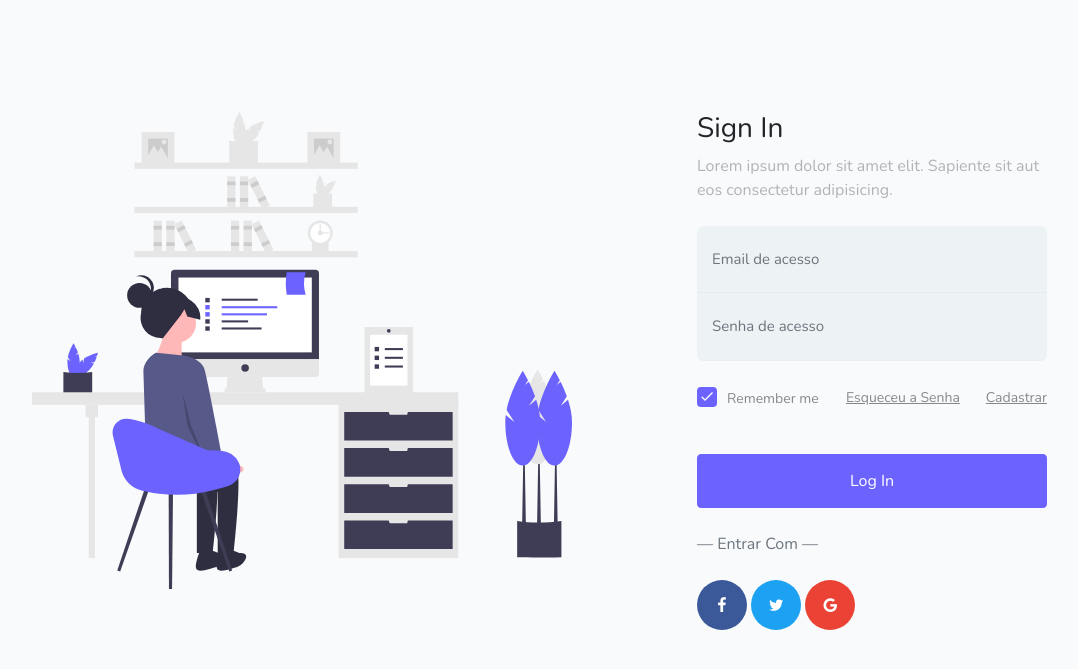
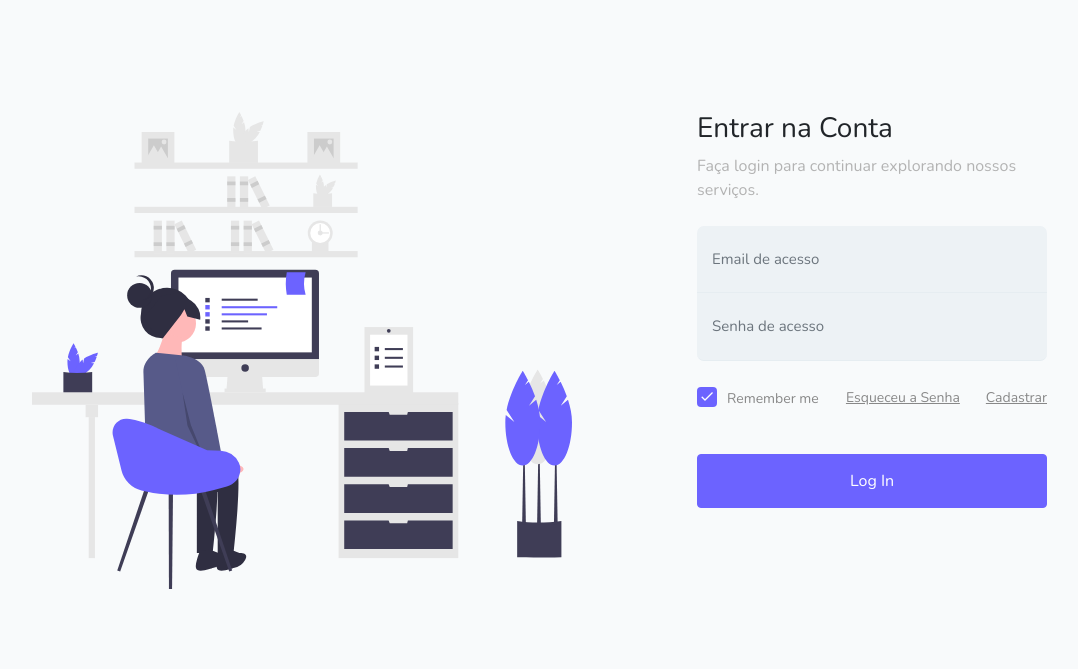
Before and after one commit to Luissgcz/php-user-management, a PHP site: page /MVC/ in a window 1280 px wide. Shown: the top 669 px of the page, without its empty margins (95-1173 px from the left). Run offline with PHP 8.4, Linux system fonts and the light colour scheme; data that the repository does not hold is empty; some web fonts are replaced.

Commit message:
Correção Controller

```diff
--- a/app/adms/Views/login/login.php
+++ b/app/adms/Views/login/login.php
@@ -32,8 +32,8 @@ if (isset($_SESSION['error'])) {
                     <div class="row justify-content-center">
                         <div class="col-md-8">
                             <div class="mb-4">
-                                <h3>Sign In</h3>
-                                <p class="mb-4">Lorem ipsum dolor sit amet elit. Sapiente sit aut eos consectetur adipisicing.</p>
+                                <h3>Entrar na Conta</h3>
+                                <p class="mb-4">Faça login para continuar explorando nossos serviços.</p>
                             </div>
                             <form action="#" method="POST">
                                 <input type="hidden" name="csfr_tokens" value="<?php echo CSFRHelper::generateCSFRToken('form_login'); ?>">
@@ -74,19 +74,6 @@ if (isset($_SESSION['error'])) {
 
                                 <input type="submit" value="Log In" class="btn btn-block btn-primary">
 
-                                <span class="d-block text-left my-4 text-muted">&mdash; Entrar Com &mdash;</span>
-
-                                <div class="social-login">
-                                    <a href="#" class="facebook">
-                                        <span class="icon-facebook mr-3"></span>
-                                    </a>
-                                    <a href="#" class="twitter">
-                                        <span class="icon-twitter mr-3"></span>
-                                    </a>
-                                    <a href="#" class="google">
-                                        <span class="icon-google mr-3"></span>
-                                    </a>
-                                </div>
                             </form>
                         </div>
                     </div>
--- a/app/adms/Views/partials/head.php
+++ b/app/adms/Views/partials/head.php
@@ -1,7 +1,9 @@
 <meta charset="utf-8" />
 <meta name="viewport" content="width=device-width, initial-scale=1, shrink-to-fit=no" />
 
-<!-- CSS: Bootstrap, icons, seu CSS -->
+
+<link rel="shortcut icon" href="<?php echo $_ENV['APP_DOMAIN']; ?>/public/adms/images/icon/favicon.ico" type="image/x-icon">
+
 <link href="https://cdn.jsdelivr.net/npm/bootstrap@5.3.0/dist/css/bootstrap.min.css" rel="stylesheet" />
 <link href="https://cdn.jsdelivr.net/npm/bootstrap-icons@1.10.5/font/bootstrap-icons.css" rel="stylesheet" />
 <link href="https://cdn.jsdelivr.net/npm/boxicons@latest/css/boxicons.min.css" rel="stylesheet" />
--- a/app/adms/Views/users/viewUser.php
+++ b/app/adms/Views/users/viewUser.php
@@ -23,11 +23,11 @@ if (!empty($this->data['user'])) {
 }
 ?>
 
-<div class="container-fluid min-vh-100 py-4">
+<div class="container-fluid py-4">
     <div class="row justify-content-center">
         <div class="col-12">
             <div class="card shadow">
-                <div class="card-header bg-primary text-white text-center">
+                <div class="card-header custom-header">
                     <h4 class="mb-0">Perfil do Usuário</h4>
                 </div>
 
--- a/public/adms/css/main/main.css
+++ b/public/adms/css/main/main.css
@@ -34,8 +34,82 @@ body {
   font-size: var(--normal-font-size);
   transition: 0.5s;
 }
+
+.btn {
+  background-color: var(--first-color);
+  color: var(--background-color);
+}
+
+.btn:hover {
+  background-color: var(--first-color-dark);
+  color: var(--background-color);
+}
+
+.form-select {
+  border-color: var(--first-color);
+}
+
+.form-select:focus {
+  border-color: var(--first-color-light);
+  box-shadow: 0 0 0 0.25rem rgba(108, 99, 255, 0.25); /* ajustar para sua cor */
+  outline: 0;
+}
+
+input.form-control:focus,
+textarea.form-control:focus,
+select.form-select:focus {
+  border-color: var(--first-color-light);
+  box-shadow: 0 0 0 0.25rem rgba(108, 99, 255, 0.25); /* ajuste conforme sua cor */
+  outline: 0;
+}
+
+.card {
+  border: 1px solid var(--first-color);
+  box-shadow: 0 0 0.5rem rgba(108, 99, 255, 0.25); /* sombra suave com cor do tema */
+  border-radius: 0.5rem;
+}
+.container-fluid {
+  overflow-x: hidden;
+}
+
+/* Previne que o card exceda a largura do pai */
+.card {
+  width: 100%;
+  overflow-x: hidden;
+  box-sizing: border-box;
+}
+
+/* Faz o header se ajustar perfeitamente */
+.card-header {
+  width: 100%;
+  box-sizing: border-box;
+  padding: 1rem;
+  background-color: var(--first-color);
+  color: var(--background-color);
+  text-align: center;
+}
+
+/* Estilo de sombra e borda padrão para manter consistência */
+.card.shadow {
+  box-shadow: 0 0 0.5rem rgba(108, 99, 255, 0.25);
+  border: 1px solid var(--first-color);
+  border-radius: 0.5rem;
+}
+.card-header {
+  background-color: var(--first-color);
+  color: var(--background-color); /* ou branco, se preferir */
+  text-align: center;
+}
+
+.card-header.custom-header {
+  background-color: var(--first-color);
+  color: var(--background-color);
+  text-align: center;
+}
+
 a {
   text-decoration: none;
+  color: var(--text-color);
 }
 .header {
   width: 100%;
```
Also changed, not shown: public/adms/images/icon/favicon.ico, storage/uploads/profile/profile_293.png, storage/uploads/profile/profile_294.jpg (added).
